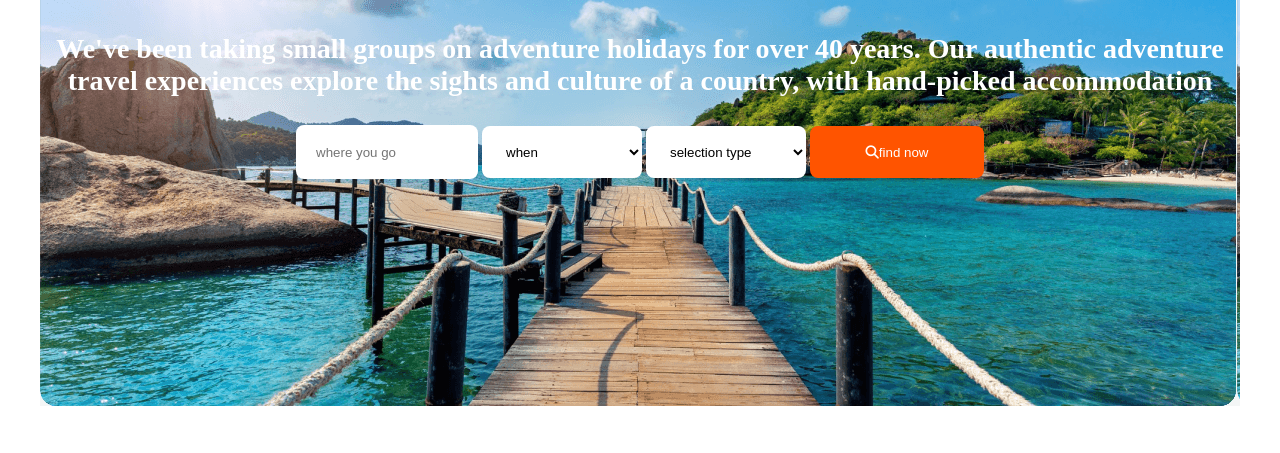
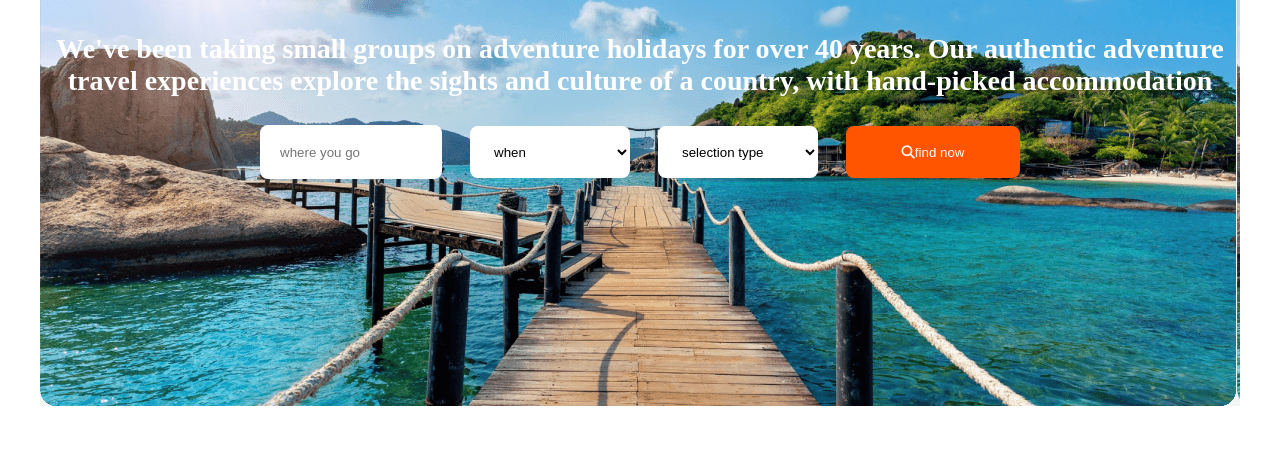
Before and after one commit to apumia1/my-A2-repo, a plain HTML site: page index.html in a window 1280 px wide. Shown: the part 297-750 px from the top of the page. Drawn offline with Linux system fonts and the light colour scheme.

Commit message:
explore travel

```diff
--- a/css/style.css
+++ b/css/style.css
@@ -24,6 +24,11 @@ sans-serif;
 
 nav a {
     text-decoration: none;
+
+}
+
+.input2 {
+    margin-right: 24px;
 }
 
 .right-section {
```
